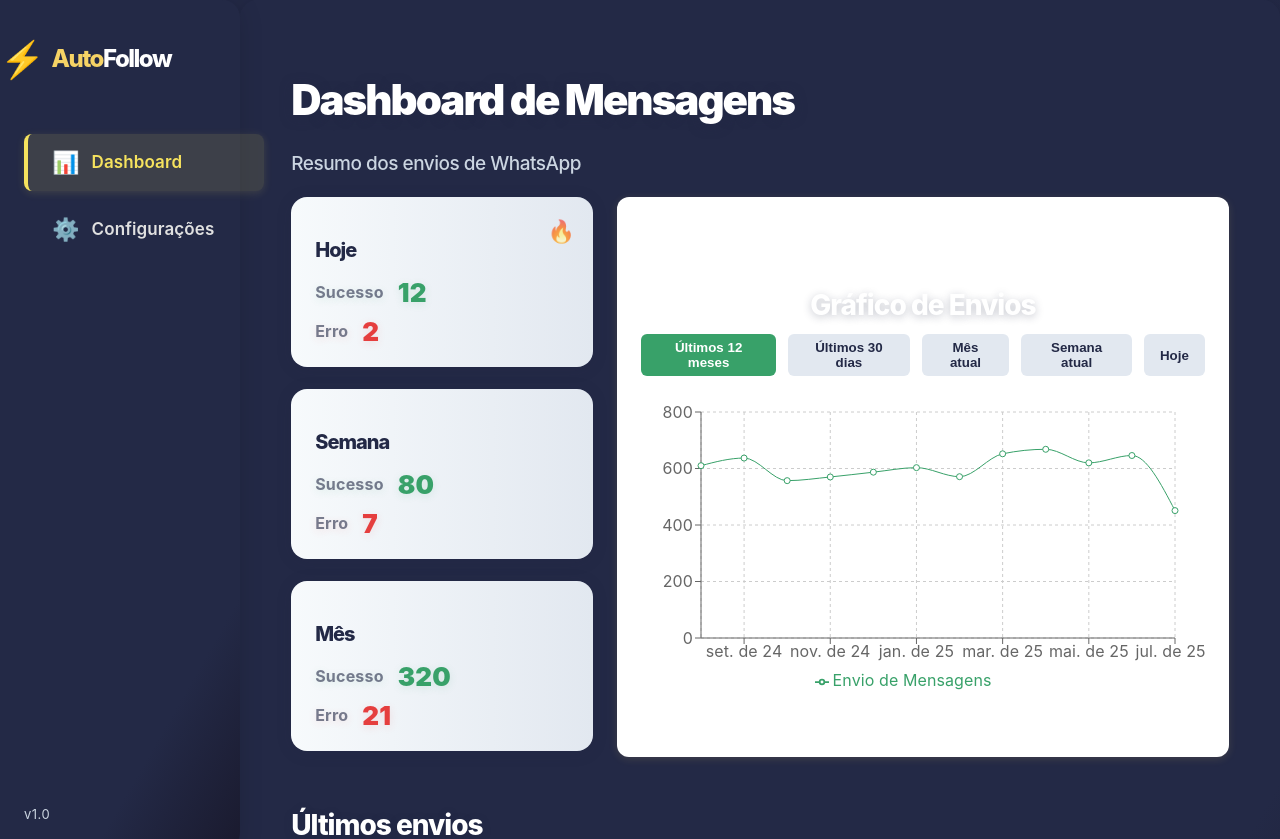
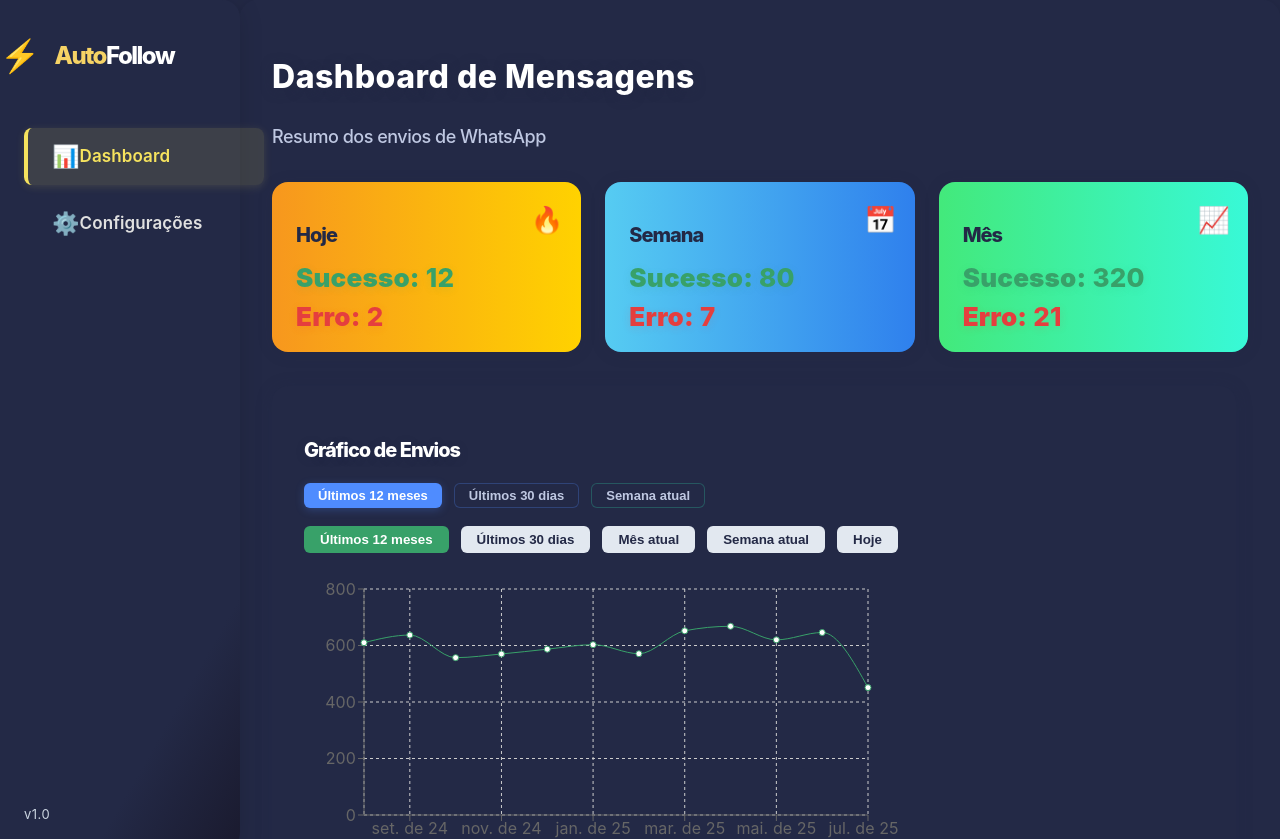
Before and after one commit to Bretzk-Tech/AutoFollowBling, a React (Vite) app in the folder frontend/: page / in a window 1280 px wide. Shown: the top 839 px of the page. Built offline with nearby package versions, Linux system fonts and the light colour scheme.

Commit message:
feat: add pagination and filtering components to Dashboard for improved data navigation

```diff
--- a/frontend/src/components/Dashboard.styles.ts
+++ b/frontend/src/components/Dashboard.styles.ts
@@ -1,3 +1,69 @@
+export const PaginationInfo = styled.span`
+  font-weight: 700;
+  font-size: 17px;
+  color: #232946;
+  background: #f6d36522;
+  border-radius: 6px;
+  padding: 6px 18px;
+  box-shadow: 0 2px 8px #f6d36511;
+`
+interface PaginationButtonProps {
+  disabled?: boolean
+}
+export const PaginationButton = styled.button<PaginationButtonProps>`
+  padding: 8px 18px;
+  border-radius: 8px;
+  border: none;
+  background: ${({ disabled }) =>
+    disabled ? '#e2e8f0' : 'linear-gradient(90deg, #f6d365 0%, #fda085 100%)'};
+  color: ${({ disabled }) => (disabled ? '#a0aec0' : '#232946')};
+  font-weight: 700;
+  cursor: ${({ disabled }) => (disabled ? 'not-allowed' : 'pointer')};
+  opacity: ${({ disabled }) => (disabled ? 0.6 : 1)};
+  font-size: 18px;
+  box-shadow: ${({ disabled }) => (disabled ? 'none' : '0 2px 8px #f6d36522')};
+  transition: all 0.2s;
+  outline: none;
+  display: flex;
+  align-items: center;
+  gap: 8px;
+  &:hover {
+    background: ${({ disabled }) =>
+      disabled
+        ? '#e2e8f0'
+        : 'linear-gradient(90deg, #fda085 0%, #f6d365 100%)'};
+  }
+`
+export const TableWrapper = styled.div`
+  width: 100%;
+  max-width: 900px;
+  margin: 0 auto;
+  box-sizing: border-box;
+  overflow-x: auto;
+  background: #232946;
+  border-radius: 16px;
+  padding: 24px;
+`
+// Botões de filtro do gráfico
+export const FilterButtonGroup = styled.div`
+  display: flex;
+  gap: 12px;
+  margin-bottom: 18px;
+`
+
+export const FilterButton = styled.button<{ active?: boolean }>`
+  padding: 4px 14px;
+  border-radius: 6px;
+  font-size: 13px;
+  font-weight: 700;
+  background: ${({ active }) => (active ? '#4f8cff' : '#232946')};
+  color: ${({ active }) => (active ? '#fff' : '#bfc8e2')};
+  border: none;
+  cursor: pointer;
+  transition: background 0.2s, color 0.2s;
+  outline: none;
+  box-shadow: ${({ active }) => (active ? '0 2px 8px #4f8cff44' : 'none')};
+`
 import styled from 'styled-components'
 
 export const Container = styled.div`
@@ -83,7 +149,7 @@ export const SidebarVersion = styled.div`
 export const Main = styled.main`
   flex: 1;
   padding: 40px 4vw 0 4vw;
-  width: calc(100% - 240px);
+  /* width: calc(100% - 240px); */
   max-width: 1200px;
   margin-left: 240px;
   border-radius: 18px;
--- a/frontend/src/components/Dashboard.tsx
+++ b/frontend/src/components/Dashboard.tsx
@@ -22,7 +22,12 @@ import {
   CardTitle,
   CardValue,
   CardLabel,
-  CardsWrapper
+  CardsWrapper,
+  FilterButtonGroup,
+  FilterButton,
+  TableWrapper,
+  PaginationButton,
+  PaginationInfo
 } from './Dashboard.styles'
 
 interface Stats {
@@ -54,7 +59,9 @@ export default function Dashboard() {
       {/* Sidebar */}
       <Sidebar>
         <SidebarLogo>
-          <span style={{ color: '#f6d365', fontSize: 36 }}>⚡</span>
+          <span style={{ color: '#f6d365', fontSize: 32, marginRight: 8 }}>
+            ⚡
+          </span>
           <span>
             <span style={{ color: '#f6d365' }}>Auto</span>
             <span style={{ color: '#fff' }}>Follow</span>
@@ -63,21 +70,13 @@ export default function Dashboard() {
         <SidebarNav>
           <SidebarList>
             <SidebarItem active>
-              <span
-                role='img'
-                aria-label='dashboard'
-                style={{ marginRight: 12, fontSize: 22 }}
-              >
+              <span role='img' aria-label='dashboard' style={{ fontSize: 22 }}>
                 📊
               </span>
               Dashboard
             </SidebarItem>
             <SidebarItem>
-              <span
-                role='img'
-                aria-label='settings'
-                style={{ marginRight: 12, fontSize: 22 }}
-              >
+              <span role='img' aria-label='settings' style={{ fontSize: 22 }}>
                 ⚙️
               </span>
               Configurações
@@ -88,27 +87,37 @@ export default function Dashboard() {
         <SidebarVersion>v1.0</SidebarVersion>
       </Sidebar>
       {/* Main content */}
-      <Main>
-        <Title>Dashboard de Mensagens</Title>
-        <Subtitle>Resumo dos envios de WhatsApp</Subtitle>
+      <Main
+        style={{
+          flex: 1,
+          padding: '32px 32px',
+          display: 'flex'
+        }}
+      >
+        <Title
+          style={{
+            color: '#fff',
+            fontWeight: 800,
+            fontSize: 32,
+            marginBottom: 4,
+            letterSpacing: 0.5
+          }}
+        >
+          Dashboard de Mensagens
+        </Title>
+        <Subtitle style={{ color: '#bfc8e2', fontSize: 18, marginBottom: 32 }}>
+          Resumo dos envios de WhatsApp
+        </Subtitle>
         <CardsWrapper
           style={{
             display: 'flex',
-            flexWrap: 'wrap',
+            flexDirection: 'row',
             gap: 24,
             alignItems: 'stretch',
-            justifyContent: 'center',
-            marginBottom: 24
-          }}
-        >
-          <div
-            style={{
-              display: 'flex',
-              flexDirection: 'column',
-              gap: 16,
-              minWidth: 220,
-              flex: '1 1 220px',
-              maxWidth: 320
+            justifyContent: 'flex-start',
+            marginBottom: 28,
+            width: '100%',
+            flexWrap: 'wrap'
           }}
         >
           <ResumoCard
@@ -116,44 +125,61 @@ export default function Dashboard() {
             sucesso={stats.dia.sucesso}
             erro={stats.dia.erro}
             destaque
+            cor='#ffb86c'
+            icone='🔥'
           />
           <ResumoCard
             titulo='Semana'
             sucesso={stats.semana.sucesso}
             erro={stats.semana.erro}
+            cor='#4f8cff'
+            icone='📅'
           />
           <ResumoCard
             titulo='Mês'
             sucesso={stats.mes.sucesso}
             erro={stats.mes.erro}
+            cor='#2fd6a7'
+            icone='📈'
           />
-          </div>
+        </CardsWrapper>
         <div
           style={{
-              flex: '2 1 400px',
-              minWidth: 320,
-              maxWidth: 600,
             width: '100%',
-              background: '#fff',
-              borderRadius: 12,
-              boxShadow: '0 2px 8px #f6d36522',
-              padding: 24,
+            background: '#232946',
+            borderRadius: 16,
+            boxShadow: '0 2px 16px #23294644',
+            padding: 32,
+            marginBottom: 32,
             display: 'flex',
             flexDirection: 'column',
-              alignItems: 'center',
-              justifyContent: 'center'
+            alignItems: 'flex-start',
+            justifyContent: 'center',
+            maxWidth: 900
           }}
         >
-            <SectionTitle style={{ textAlign: 'center', marginBottom: 8 }}>
+          <SectionTitle
+            style={{ color: '#fff', fontSize: 20, marginBottom: 18 }}
+          >
             Gráfico de Envios
           </SectionTitle>
+          {/* Filtros do gráfico */}
+          <FilterButtonGroup>
+            <FilterButton active>Últimos 12 meses</FilterButton>
+            <FilterButton style={{ border: '1px solid #4f8cff44' }}>
+              Últimos 30 dias
+            </FilterButton>
+            <FilterButton style={{ border: '1px solid #2fd6a744' }}>
+              Semana atual
+            </FilterButton>
+          </FilterButtonGroup>
           <Chart />
         </div>
-        </CardsWrapper>
-        {/* Gráfico de vendas */}
 
-        <SectionTitle>Últimos envios</SectionTitle>
-        <CardsWrapper>
+        <SectionTitle style={{ color: '#fff', fontSize: 20, marginBottom: 12 }}>
+          Últimos envios
+        </SectionTitle>
+        <TableWrapper>
           <Table>
             <thead>
               <TableHeadRow>
@@ -200,93 +226,20 @@ export default function Dashboard() {
               gap: 16
             }}
           >
-            <button
-              onClick={handlePrev}
-              disabled={page === 1}
-              style={{
-                padding: '8px 18px',
-                borderRadius: 8,
-                border: 'none',
-                background:
-                  page === 1
-                    ? '#e2e8f0'
-                    : 'linear-gradient(90deg, #f6d365 0%, #fda085 100%)',
-                color: page === 1 ? '#a0aec0' : '#232946',
-                fontWeight: 700,
-                cursor: page === 1 ? 'not-allowed' : 'pointer',
-                opacity: page === 1 ? 0.6 : 1,
-                fontSize: 18,
-                boxShadow: page === 1 ? 'none' : '0 2px 8px #f6d36522',
-                transition: 'all 0.2s',
-                outline: 'none',
-                display: 'flex',
-                alignItems: 'center',
-                gap: 8
-              }}
-              onMouseOver={e => {
-                if (page !== 1)
-                  e.currentTarget.style.background =
-                    'linear-gradient(90deg, #fda085 0%, #f6d365 100%)'
-              }}
-              onMouseOut={e => {
-                if (page !== 1)
-                  e.currentTarget.style.background =
-                    'linear-gradient(90deg, #f6d365 0%, #fda085 100%)'
-              }}
-            >
+            <PaginationButton onClick={handlePrev} disabled={page === 1}>
               <span style={{ fontSize: 20, marginRight: 4 }}>←</span> Anterior
-            </button>
-            <span
-              style={{
-                fontWeight: 700,
-                fontSize: 17,
-                color: '#232946',
-                background: '#f6d36522',
-                borderRadius: 6,
-                padding: '6px 18px',
-                boxShadow: '0 2px 8px #f6d36511'
-              }}
-            >
+            </PaginationButton>
+            <PaginationInfo>
               Página {page} de {totalPages}
-            </span>
-            <button
+            </PaginationInfo>
+            <PaginationButton
               onClick={handleNext}
               disabled={page === totalPages}
-              style={{
-                padding: '8px 18px',
-                borderRadius: 8,
-                border: 'none',
-                background:
-                  page === totalPages
-                    ? '#e2e8f0'
-                    : 'linear-gradient(90deg, #f6d365 0%, #fda085 100%)',
-                color: page === totalPages ? '#a0aec0' : '#232946',
-                fontWeight: 700,
-                cursor: page === totalPages ? 'not-allowed' : 'pointer',
-                opacity: page === totalPages ? 0.6 : 1,
-                fontSize: 18,
-                boxShadow: page === totalPages ? 'none' : '0 2px 8px #f6d36522',
-                transition: 'all 0.2s',
-                outline: 'none',
-                display: 'flex',
-                alignItems: 'center',
-                gap: 8
-              }}
-              onMouseOver={e => {
-                if (page !== totalPages)
-                  e.currentTarget.style.background =
-                    'linear-gradient(90deg, #fda085 0%, #f6d365 100%)'
-              }}
-              onMouseOut={e => {
-                if (page !== totalPages)
-                  e.currentTarget.style.background =
-                    'linear-gradient(90deg, #f6d365 0%, #fda085 100%)'
-              }}
             >
               Próxima <span style={{ fontSize: 20, marginLeft: 4 }}>→</span>
-            </button>
+            </PaginationButton>
           </div>
-        </CardsWrapper>
+        </TableWrapper>
       </Main>
     </Container>
   )
@@ -296,35 +249,39 @@ function ResumoCard({
   titulo,
   sucesso,
   erro,
-  destaque
+  destaque,
+  cor = '#ffb86c',
+  icone = ''
 }: {
   titulo: string
   sucesso: number
   erro: number
   destaque?: boolean
+  cor?: string
+  icone?: string
 }) {
   return (
-    <Card destaque={destaque}>
-      {destaque && (
-        <span
-          style={{
-            position: 'absolute',
-            top: 18,
-            right: 18,
-            fontSize: 22,
-            color: '#fda085',
-            opacity: 0.7
-          }}
+    <Card
+      destaque={destaque}
+      cor={
+        cor === '#ffb86c'
+          ? 'hoje'
+          : cor === '#4f8cff'
+          ? 'semana'
+          : cor === '#2fd6a7'
+          ? 'mes'
+          : undefined
+      }
     >
-          🔥
+      <span style={{ position: 'absolute', top: 18, right: 18, fontSize: 26 }}>
+        {icone}
       </span>
-      )}
       <CardTitle>{titulo}</CardTitle>
       <CardValue color='#38a169'>
-        <CardLabel>Sucesso</CardLabel> {sucesso}
+        Sucesso: <span style={{ fontWeight: 800 }}>{sucesso}</span>
       </CardValue>
       <CardValue color='#e53e3e'>
-        <CardLabel>Erro</CardLabel> {erro}
+        Erro: <span style={{ fontWeight: 800 }}>{erro}</span>
       </CardValue>
     </Card>
   )
```
Lines whose indentation alone changed are shown as unchanged.
